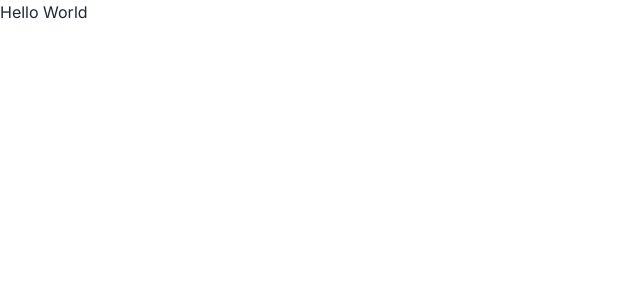
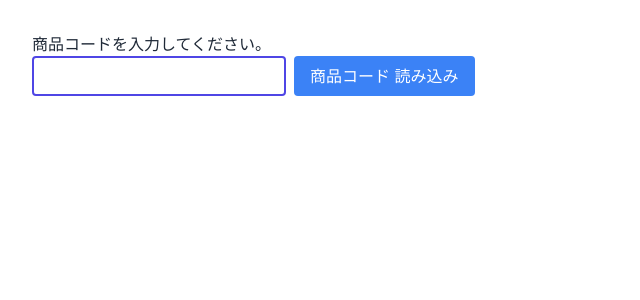
Before and after one commit to IwamuraHayato/Step4_POS-APP_front, a Next.js app: page / in a window 1280 px wide. Shown: the top 300 px of the page, without its empty margins (0-640 px from the left). Built offline with nearby package versions, Linux system fonts and the light colour scheme.

Commit message:
POSーAPP構築開始

```diff
--- a/src/app/page.jsx
+++ b/src/app/page.jsx
@@ -1,3 +1,48 @@
+'use client';
+import { useState } from 'react';
+
 export default function Home() {
-  return <h1>Hello World</h1>
+  const [itemCode, setItemCode] = useState('');
+  const [postResult, setPostResult] = useState('');
+  const handlePostRequest = async () => {
+    try{
+      const response = await fetch('http://127.0.0.1:8000/api/read', {
+      method: 'GET',
+      headers: {
+        'Content-Type': 'application/json',
+      },
+      body: JSON.stringify({ itemCode }),
+      });
+      const data = await response.json();
+    setPostResult(data.message);
+    } catch (error) {
+      console.error('Error:', error);
+    }
+  };
+
+  return (
+    <div className="p-8">
+      <section>
+        <h1>商品コードを入力してください。</h1>
+        <div className="flex gap-2">
+          <input
+          type="text"
+          value={itemCode}
+          onChange={(e) => setItemCode(e.target.value)}
+          className="border-2 border-indigo-600 rounded px-2 py-1"
+          />
+          <button
+          className="bg-blue-500 hover:bg-blue-600 text-white px-4 py-2 rounded"
+          onClick={handlePostRequest}>商品コード 読み込み
+          </button>
+        </div>
+        {postResult && (
+            <p className="mt-2"> {postResult}</p>
+          )}
+      </section>
+      <section>
+
+      </section>
+    </div>
+  );
 }
```
